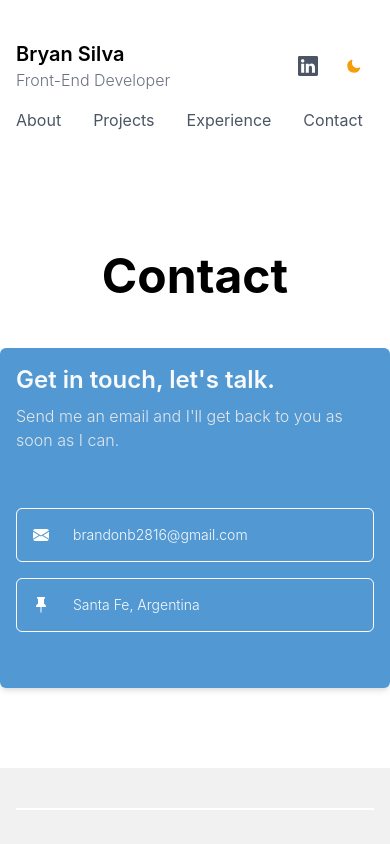
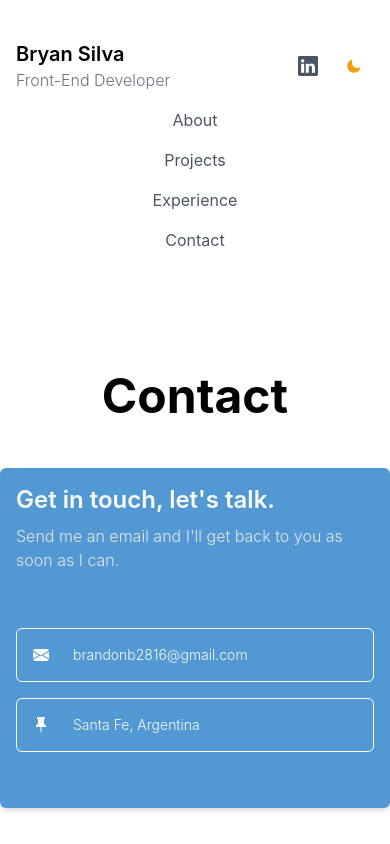
Before and after one commit to bryan2811/bryandev.tech, a Next.js app: page /contact in a window 390 px wide. Shown: the top 844 px of the page. Built offline with nearby package versions, Linux system fonts and the light colour scheme.

Commit message:
Tweaks
- Explicit width and height for avatar image
- Header responsive tweaks

```diff
--- a/components/Hero.js
+++ b/components/Hero.js
@@ -34,7 +34,7 @@ export default function Hero() {
           <picture>
             <source srcset="/avatar.webp" type="image/webp"/>
             <source srcset="/avatar.png" type="image/png"/>
-            <img src={userData.avatarUrl} alt="avatar" className="shadow " />
+            <img width="624" height="467" src={userData.avatarUrl} alt="avatar" className="shadow " />
           </picture>
           <div className="flex flex-row justify-end mt-4 lg:relative left-[-65px]">
             <div className="flex flex-row space-x-4">
--- a/components/Navbar.js
+++ b/components/Navbar.js
@@ -189,7 +189,7 @@ export default function Navbar() {
           </button>
         </div>
       </div>
-      <div className="block mt-4 space-x-8 md:hidden">
+      <div className="flex flex-col items-center justify-center mt-4 space-y-4 md:space-y-0 md:space-x-8 md:flex-row md:hidden">
         <Link href="/about">
           <a className="text-base font-normal text-gray-600 dark:text-gray-300">
             About
--- a/styles/globals.css
+++ b/styles/globals.css
@@ -19,3 +19,9 @@ a {
 * {
   box-sizing: border-box;
 }
+
+@media (max-width: 767px){
+    svg.rough-annotation {
+      display: none !important;
+    }
+}
```
